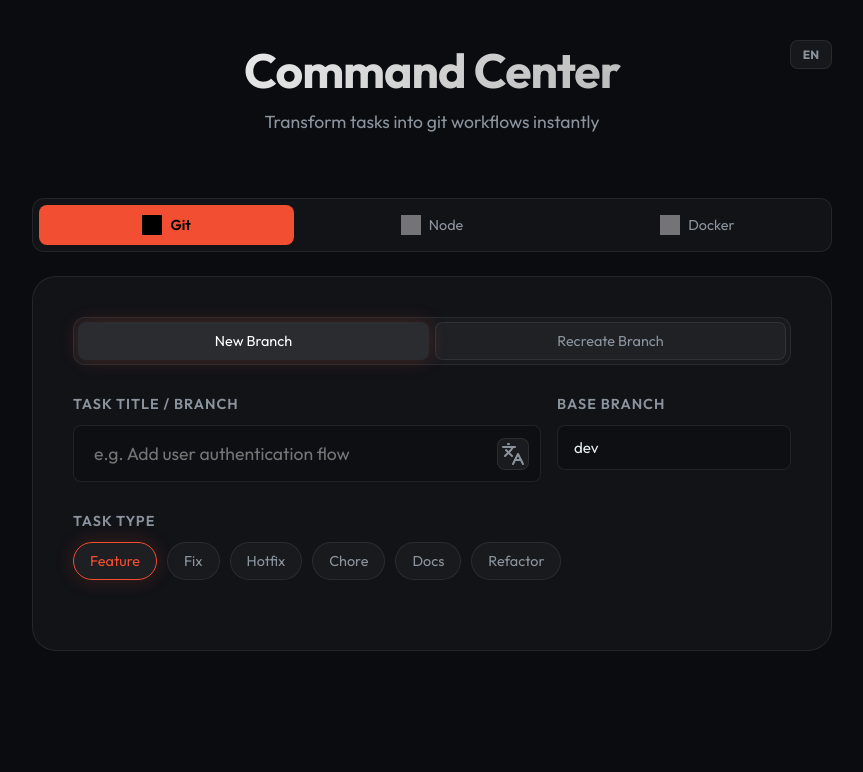
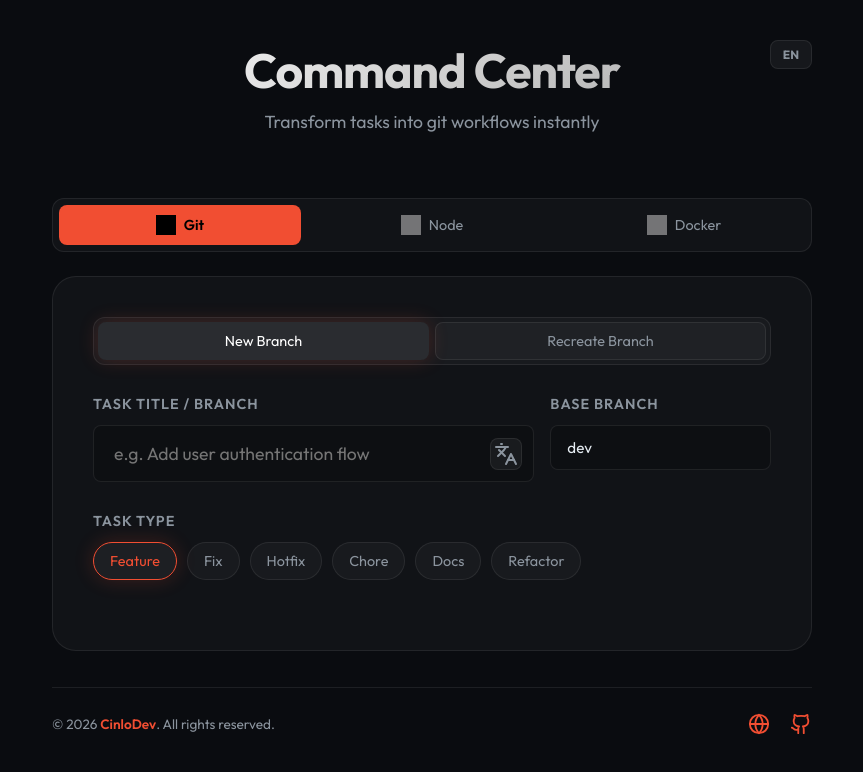
Before and after one commit to CinloDev/command, a website built with Vite: page index.html in a window 1280 px wide. Shown: the whole page, without its empty margins (208-1071 px from the left). Built offline with nearby package versions, Linux system fonts and the light colour scheme; grey boxes are pictures that could not be loaded.

Commit message:
feat: initialize command application with custom styling and base structure

```diff
--- a/index.html
+++ b/index.html
@@ -245,6 +245,22 @@
           </div>
         </div>
       </main>
+
+      <footer>
+        <div class="footer-content">
+          <div class="footer-left">
+            <p>&copy; 2026 <span>CinloDev</span>. All rights reserved.</p>
+          </div>
+          <div class="footer-right">
+            <a href="https://cinlodev.com" target="_blank" title="Portfolio" class="social-link">
+              <svg xmlns="http://www.w3.org/2000/svg" width="22" height="22" viewBox="0 0 24 24" fill="none" stroke="currentColor" stroke-width="2" stroke-linecap="round" stroke-linejoin="round"><circle cx="12" cy="12" r="10"/><path d="M12 2a14.5 14.5 0 0 0 0 20 14.5 14.5 0 0 0 0-20"/><path d="M2 12h20"/></svg>
+            </a>
+            <a href="https://github.com/cinlodev" target="_blank" title="GitHub" class="social-link">
+              <svg xmlns="http://www.w3.org/2000/svg" width="22" height="22" viewBox="0 0 24 24" fill="none" stroke="currentColor" stroke-width="2" stroke-linecap="round" stroke-linejoin="round"><path d="M15 22v-4a4.8 4.8 0 0 0-1-3.5c3 0 6-2 6-5.5.08-1.25-.27-2.48-1-3.5.28-1.15.28-2.35 0-3.5 0 0-1 0-3 1.5-2.64-.5-5.36-.5-8 0C6 2 5 2 5 2c-.3 1.15-.3 2.35 0 3.5A5.403 5.403 0 0 0 4 9c0 3.5 3 5.5 6 5.5-.39.49-.68 1.05-.85 1.65-.17.6-.22 1.23-.15 1.85v4"/><path d="M9 18c-4.51 2-5-2-7-2"/></svg>
+            </a>
+          </div>
+        </div>
+      </footer>
     </div>
     <script type="module" src="/src/main.js"></script>
   </body>
--- a/src/main.js
+++ b/src/main.js
@@ -991,3 +991,4 @@ if (nodeSearchInput) {
 }
 
 updateTranslations();
+if (window.lucide) window.lucide.createIcons();
--- a/src/style.css
+++ b/src/style.css
@@ -39,10 +39,8 @@ body {
   background-color: var(--bg-dark);
   color: var(--text-primary);
   min-height: 100vh;
-  display: flex;
-  flex-direction: column;
-  align-items: center;
-  padding: 40px 20px;
+  margin: 0;
+  padding: 0;
   overflow-x: hidden;
   position: relative;
 }
@@ -109,6 +107,11 @@ button {
 .container {
   max-width: 800px;
   width: 100%;
+  margin: 0 auto;
+  min-height: 100vh;
+  display: flex;
+  flex-direction: column;
+  padding: 40px 20px;
 }
 
 header {
@@ -1053,3 +1056,60 @@ body:not([class*="theme-"]) .task-history {
     width: 100%;
   }
 }
+
+footer {
+  margin-top: auto; /* Sticky footer magic */
+  padding-top: 25px;
+  padding-bottom: 25px;
+  border-top: 1px solid var(--card-border);
+}
+
+.footer-content {
+  display: flex;
+  justify-content: space-between;
+  align-items: center;
+  flex-wrap: wrap;
+  gap: 20px;
+}
+
+.footer-left p {
+  font-size: 0.85rem;
+  color: var(--text-secondary);
+}
+
+.footer-left span {
+  color: var(--accent-primary);
+  font-weight: 600;
+}
+
+.footer-right {
+  display: flex;
+  gap: 20px;
+}
+
+.social-link {
+  transition: var(--transition);
+  display: flex;
+  align-items: center;
+  justify-content: center;
+  text-decoration: none;
+  color: var(--accent-primary);
+}
+
+.social-link i {
+  width: 22px;
+  height: 22px;
+  stroke-width: 2;
+}
+
+.social-link:hover {
+  transform: translateY(-3px);
+  filter: drop-shadow(0 0 8px var(--accent-primary));
+}
+
+@media (max-width: 600px) {
+  .footer-content {
+    flex-direction: column;
+    text-align: center;
+  }
+}
```
